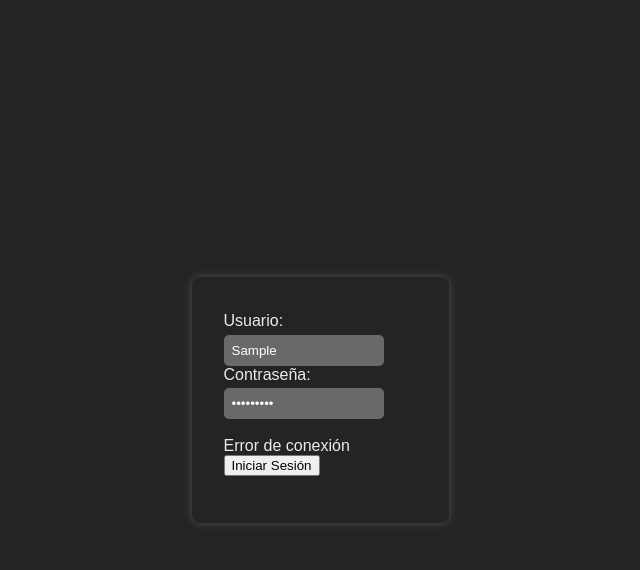
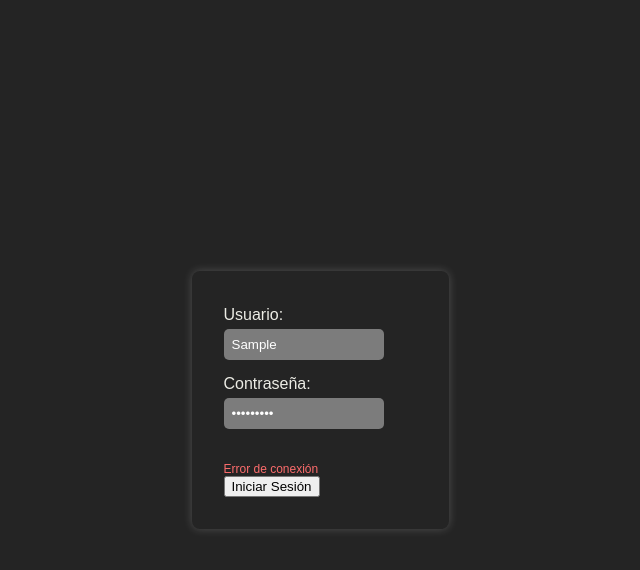
Before and after one commit to Ever-Alvarez/ever.web, a React (Vite) app in the folder client/: page / in a window 1280 px wide. Both pictures are taken after typing "Sample", "Sample123" into the empty fields and a click on the button "Iniciar Sesión". Shown: the top 570 px of the page, without its empty margins (320-960 px from the left). Built offline with nearby package versions, Linux system fonts and the light colour scheme; no server answers.

Commit message:
Add: valida que los campos no esten vacios, color a input y placeholder

```diff
--- a/client/src/Login.jsx
+++ b/client/src/Login.jsx
@@ -44,13 +44,13 @@ import {useState} from 'react'
                         <div className="form-group">
                             <div className="col-md-9">
                                 <label htmlFor="user">Usuario:</label>
-                                <input id="user" type="text" className="form-control" placeholder="Usuario" value={vc_user} onChange={(e) => setUser(e.target.value)}/>
+                                <input id="user" type="text" className="form-control form-group" placeholder="Usuario" value={vc_user} onChange={(e) => setUser(e.target.value)}/>
                             </div>
                         </div>
                         <div className="form-group">
                             <div className="col-md-9">
                                 <label htmlFor="pass">Contraseña:</label>
-                                <input id="pass" type="password" className="form-control" placeholder="Contraseña" value={vc_pass} onChange={(e) => setPass(e.target.value)}/>
+                                <input id="pass" type="password" className="form-control form-group" placeholder="Contraseña" value={vc_pass} onChange={(e) => setPass(e.target.value)}/>
                             </div>
                         </div>
                         {
@@ -58,12 +58,14 @@ import {useState} from 'react'
                             <div className="form-group">
                                 <div className="col-md-9">
                                     <br />
-                                    {msg}
+                                    <div className="msgLogin">{msg}</div>
                                 </div>
                             </div>
                         }
                         <div className="form-group">
-                            <button type="submit" >Iniciar Sesión</button>
+                            <div className="col-md-9">
+                                <button type="submit" >Iniciar Sesión</button>
+                            </div>
                         </div>
                     </form>
                 </div>
--- a/client/src/assets/css/styles.css
+++ b/client/src/assets/css/styles.css
@@ -42,11 +42,12 @@ body{
 
 .form-group {
   margin-bottom: 15px;
+  /* border:1px solid aliceblue; */
 }
 
-.form-control{
-     background: dimgrey;
-    color: white;
+.form-control, .form-control::placeholder{
+    background: rgb(124, 124, 124);
+    color: rgb(255, 255, 255);
     width: 100%;
     padding: 0.5rem;
     border: none;
@@ -103,3 +104,8 @@ label {
   display: block;
   margin-bottom: 0.3rem;
 }
+
+.msgLogin{
+    font-size: 12px;
+    color: rgb(252, 108, 108);
+}
```
Also changed, not shown: 1 other file (tests, documents, lock files or other folders).
